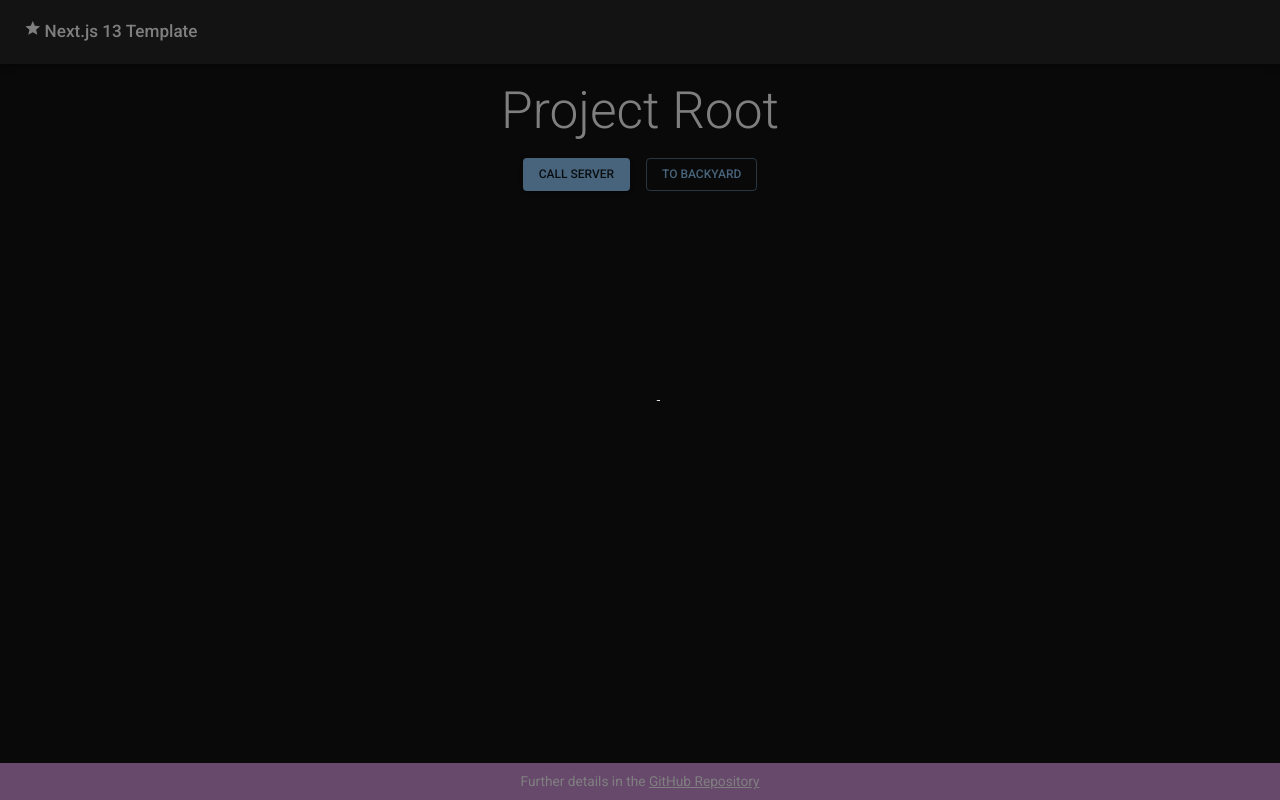
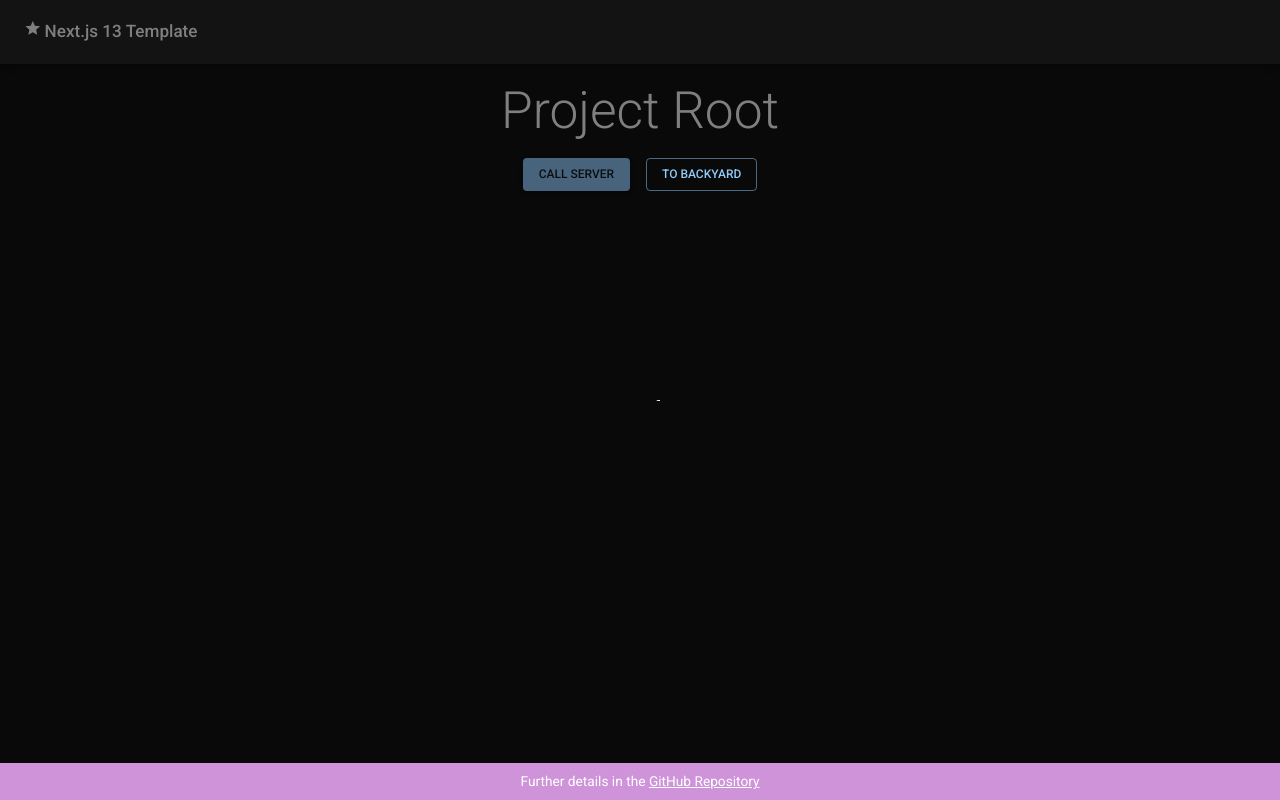
Before and after one commit to mopore/next_ts_react_mui, a Next.js app: page / in a window 1280 px wide. Both pictures are taken after a click on the button "CALL SERVER". Built offline with nearby package versions, Linux system fonts and the light colour scheme; no server answers.

Commit message:
Externalize style of backdrop.

```diff
--- a/src/components/BackendButton.tsx
+++ b/src/components/BackendButton.tsx
@@ -27,10 +27,7 @@
 				sx={jniStyles.redBgHoverTransition}
 			>Call Server
 			</Button>
-			<Backdrop
-				sx={{ color: '#fff', zIndex: (theme) => theme.zIndex.drawer + 1 }}
-				open={showLoadingBackdrop}
-			>
+			<Backdrop sx={jniStyles.Backdrop} open={showLoadingBackdrop}>
 				<CircularProgress color="inherit" />
 			</Backdrop>
 		</>
--- a/src/components/ExamleForm.tsx
+++ b/src/components/ExamleForm.tsx
@@ -99,10 +99,7 @@
 				</Grid>
 			</form>
 
-			<Backdrop
-				sx={{ color: '#fff', zIndex: (theme) => theme.zIndex.drawer + 1 }}
-				open={showLoadingBackdrop}
-			>
+			<Backdrop sx={jniStyles.Backdrop} open={showLoadingBackdrop}>
 				<CircularProgress color="inherit" />
 			</Backdrop>
 		</>
--- a/src/styles/jni_styles.ts
+++ b/src/styles/jni_styles.ts
@@ -20,6 +20,10 @@
 		paddingTop: '1rem',
 		paddingBottom: '1rem',
 	},
+	backdrop : {
+		color: '#fff',
+		zIndex: (theme: Theme) => theme.zIndex.drawer + 1,
+	}
 }
 
 export default jniStyles;
```
